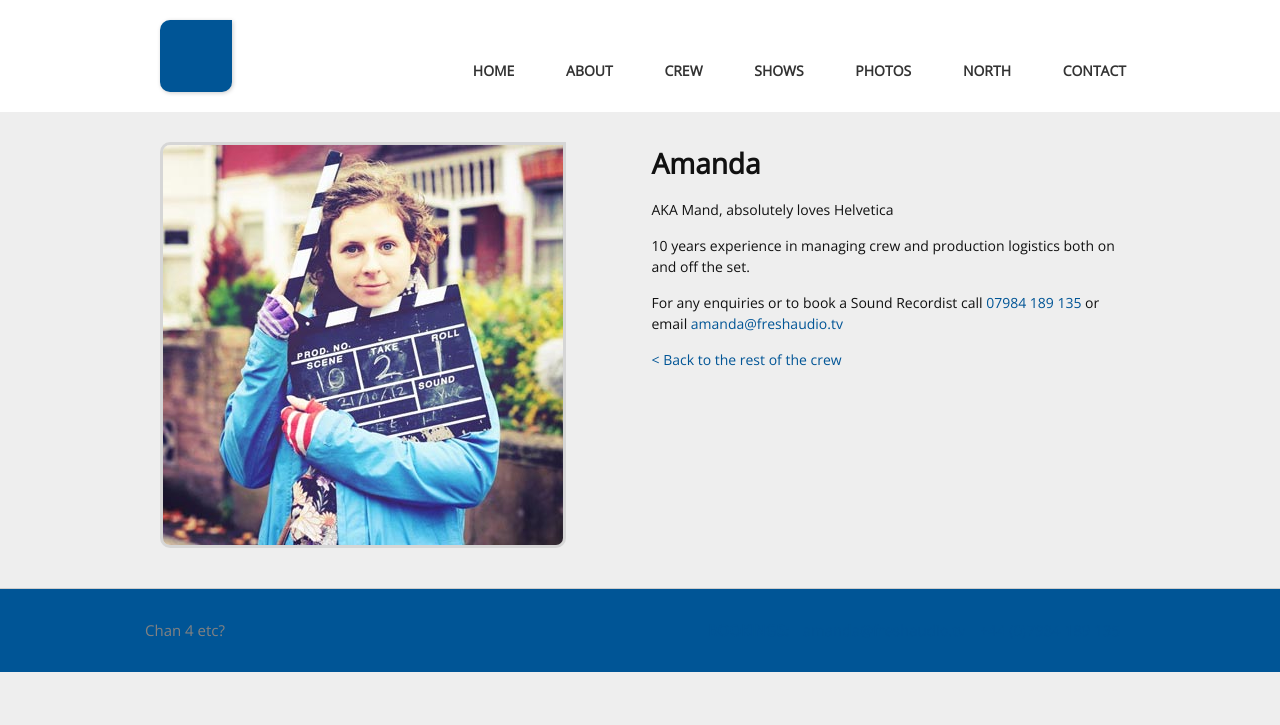
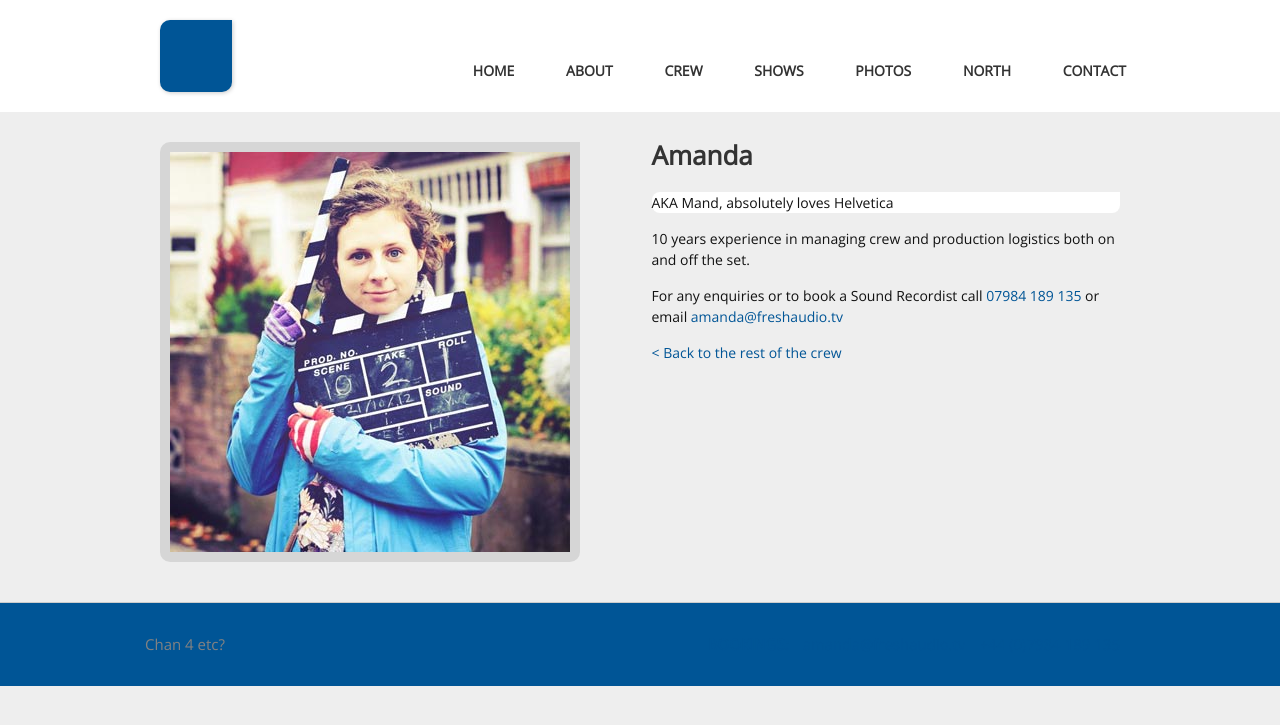
Before and after one commit to freshaudio/fresh-audio, a Jekyll site: the page built from crew-members/amanda.md, in a window 1280 px wide. Shown: the top 725 px of the page. Built offline with Jekyll 4.4.1, drawn with Linux system fonts in a browser that asks for light colours.

Commit message:
Member page tweak

```diff
--- a/_sass/_fresh.sass
+++ b/_sass/_fresh.sass
@@ -316,7 +316,8 @@
   position: relative
   &:hover
     .member__name
-      background-color: $fresh-blue
+      // background-color: $fresh-blue
+      color: $fresh-blue
     .member__image
       border: solid 3px $fresh-blue
 
@@ -333,14 +334,13 @@
 
 
 .member__name
-  font-family: "Open Sans", sans-serif // Lobster
-  color: white
-  position: absolute
-  bottom: 0
-  left: 10px
-  padding: 10px
-  background-color: rgba(0,0,0,0.5)
-  @include fresh-borders(10px)
+  color: #333
+  // position: absolute
+  // bottom: 0
+  // left: 10px
+  // padding: 10px
+  // background-color: rgba(0,0,0,0.5)
+  // @include fresh-borders(10px)
 
 .member__job
   font-size: 12px
@@ -363,16 +363,21 @@
   img
     @include fresh-borders(10px)
     margin-bottom: 10px
-    border: solid 3px rgba(0,0,0,.1)
+    border: solid 10px rgba(0,0,0,.1)
 
 .member-info__back
   display: block
   margin: 10px 0
 
 .member-info__content__container
-  // background-color: #EEE
-  // @include fresh-borders(10px)
-  // padding: 10px
+  h1
+    @extend .primary-heading
+
+  h1 + p
+    @include fresh-borders(8px)
+    background-color: white
+
+
   ul
     margin-left: 20px
 
```
